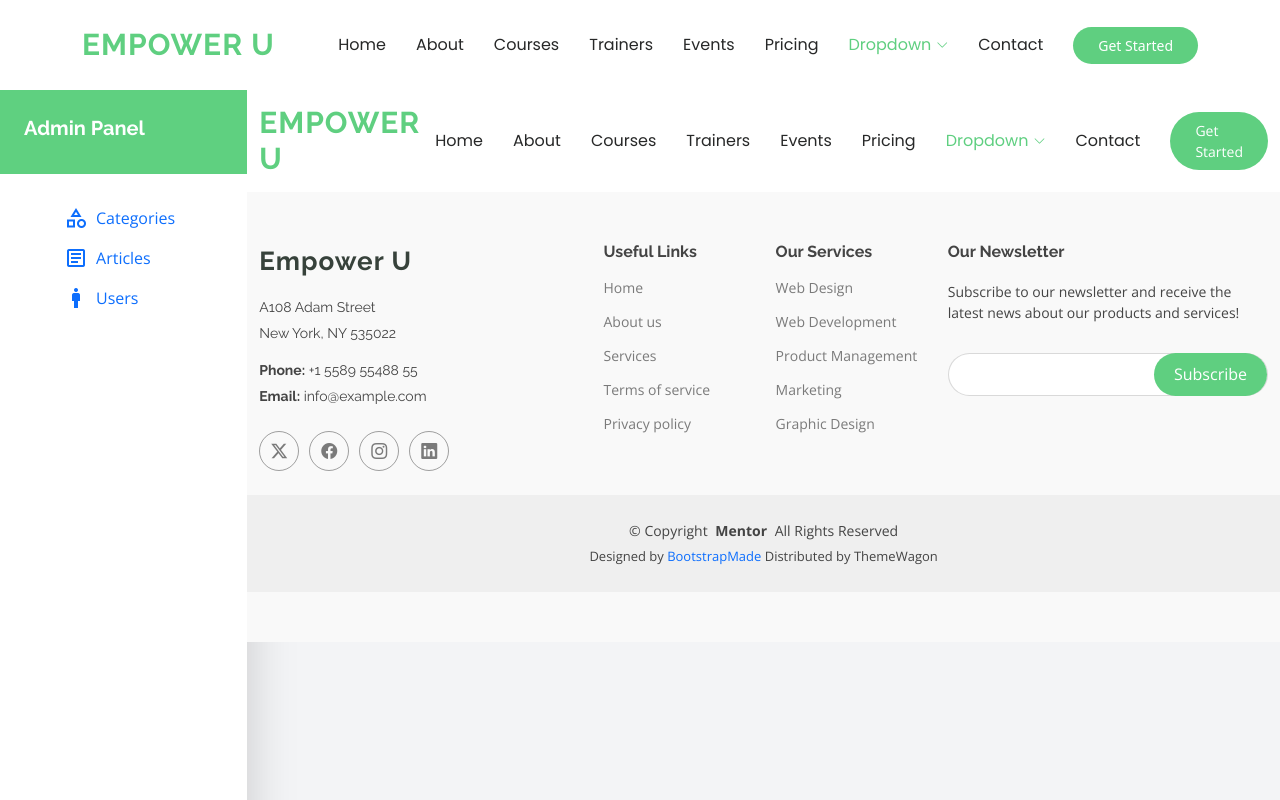
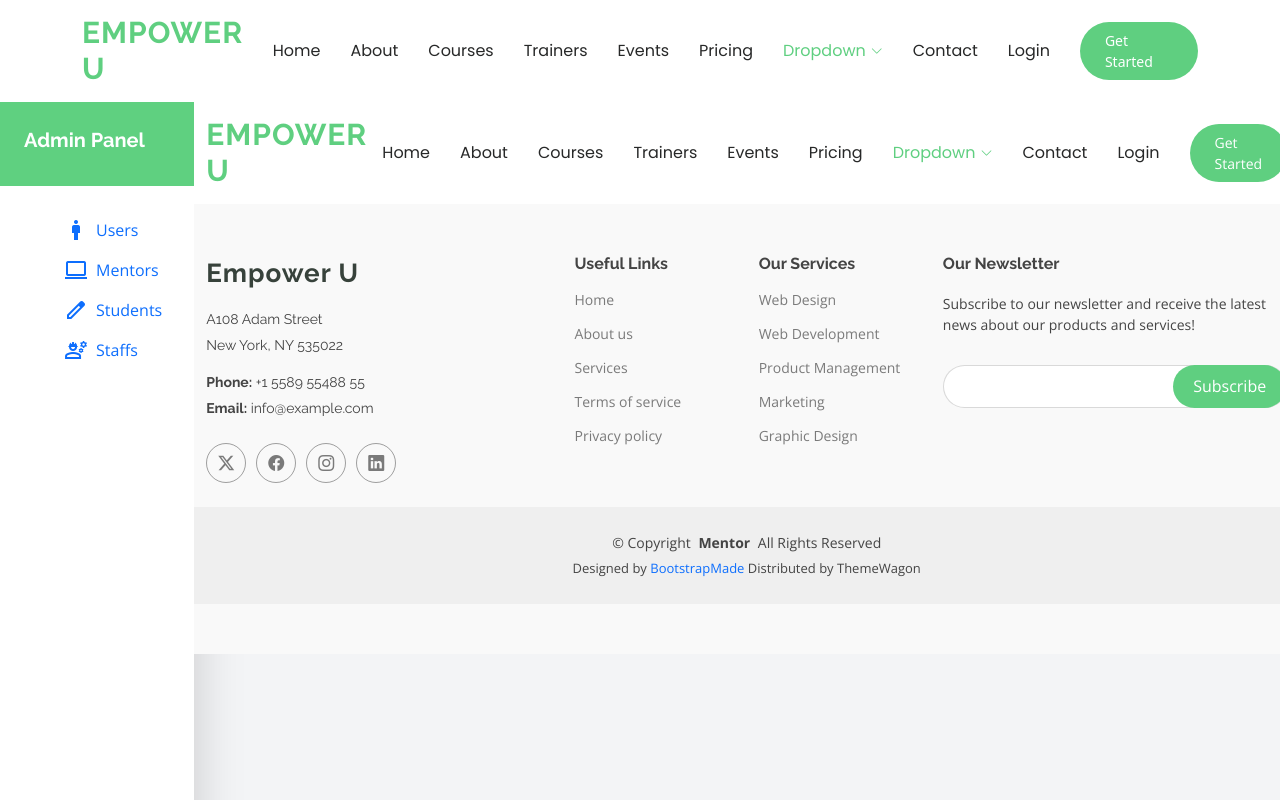
Before and after one commit to KrivonZa/mentor_FE, a React (Vite) app: page /admin in a window 1280 px wide. Shown: the top 800 px of the page. Built offline with nearby package versions, Linux system fonts and the light colour scheme.

Commit message:
admin update

```diff
--- a/src/components/Admin/AdminSidebar.jsx
+++ b/src/components/Admin/AdminSidebar.jsx
@@ -9,27 +9,34 @@ export default function AdminSidebar() {
         </div>
         <nav className="p-4">
           <ul className="space-y-2">
-            <Link to="category">
-              <li className="p-2 hover:bg-gray-100 rounded-lg cursor-pointer transition-colors flex items-center">
-                <span className="material-symbols-outlined mr-2">Category</span>
-                Categories
-              </li>
-            </Link>
-            <Link to="article">
-              <li className="p-2 hover:bg-gray-100 rounded-lg cursor-pointer transition-colors flex items-center">
-                <span className="material-symbols-outlined mr-2">Article</span>
-                Articles
-              </li>
-            </Link>
-            <Link to="user">
+            <Link to="users">
               <li className="p-2 hover:bg-gray-100 rounded-lg cursor-pointer transition-colors flex items-center">
                 <span className="material-symbols-outlined mr-2">man</span>
                 Users
               </li>
             </Link>
+            <Link to="metors">
+              <li className="p-2 hover:bg-gray-100 rounded-lg cursor-pointer transition-colors flex items-center">
+                <span className="material-symbols-outlined mr-2">Computer</span>
+                Mentors
+              </li>
+            </Link>
+            <Link to="students">
+              <li className="p-2 hover:bg-gray-100 rounded-lg cursor-pointer transition-colors flex items-center">
+                <span className="material-symbols-outlined mr-2">Edit</span>
+                Students
+              </li>
+            </Link>
+            <Link to="staffs">
+              <li className="p-2 hover:bg-gray-100 rounded-lg cursor-pointer transition-colors flex items-center">
+                <span className="material-symbols-outlined mr-2">Engineering</span>
+                Staffs
+              </li>
+            </Link>
+
           </ul>
         </nav>
       </aside>
     </>
   );
-};
+}
--- a/src/components/Header.jsx
+++ b/src/components/Header.jsx
@@ -161,6 +161,14 @@ export default function Header() {
                 Contact
               </NavLink>
             </li>
+            <li>
+              <NavLink
+                to="/login"
+                className={({ isActive }) => (isActive ? "active" : "")}
+              >
+                Login
+              </NavLink>
+            </li>
           </ul>
           <i className="mobile-nav-toggle d-xl-none bi bi-list"></i>
         </nav>
--- a/src/modules/mainPage/Admin/AdminDashboard.jsx
+++ b/src/modules/mainPage/Admin/AdminDashboard.jsx
@@ -11,7 +11,7 @@ export default function AdminDashboard(){
         <AdminSidebar />
         <div className="flex-1 flex flex-col">
           <Header />
-          {/* <Outlet /> */}
+          <Outlet />
           <Footer />
         </div>
       </div>
```
Also changed, not shown: src/routes/useRoutesElements.jsx (+12 -10 lines).
